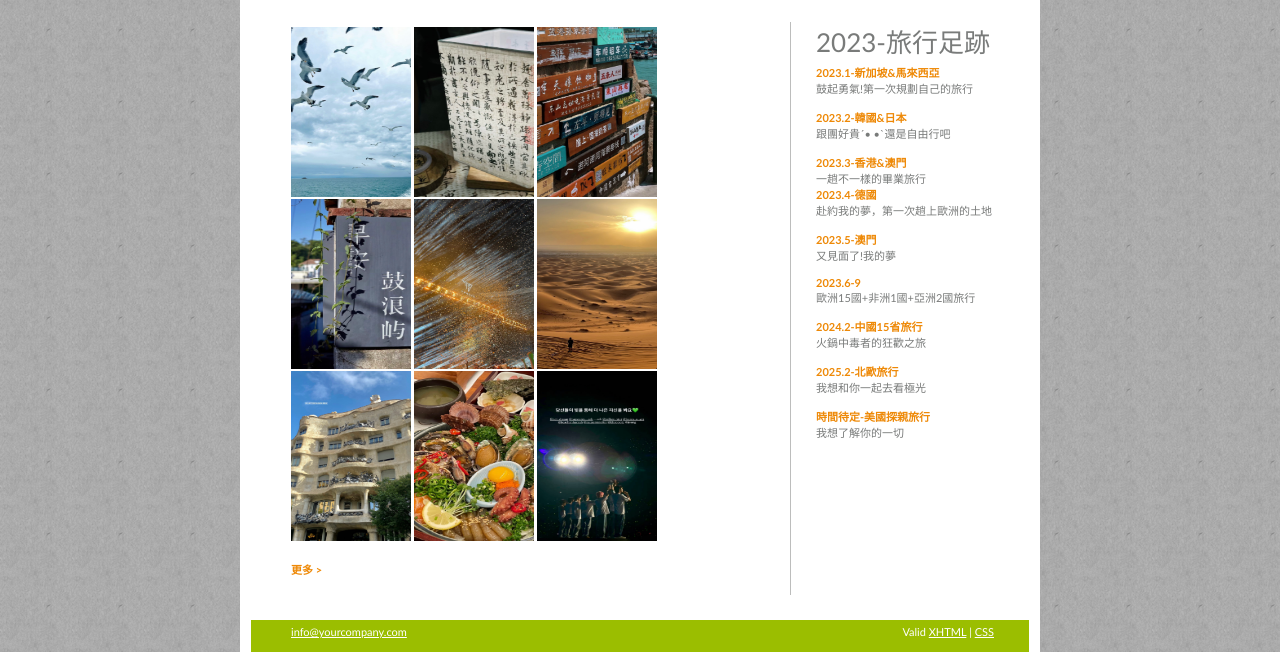
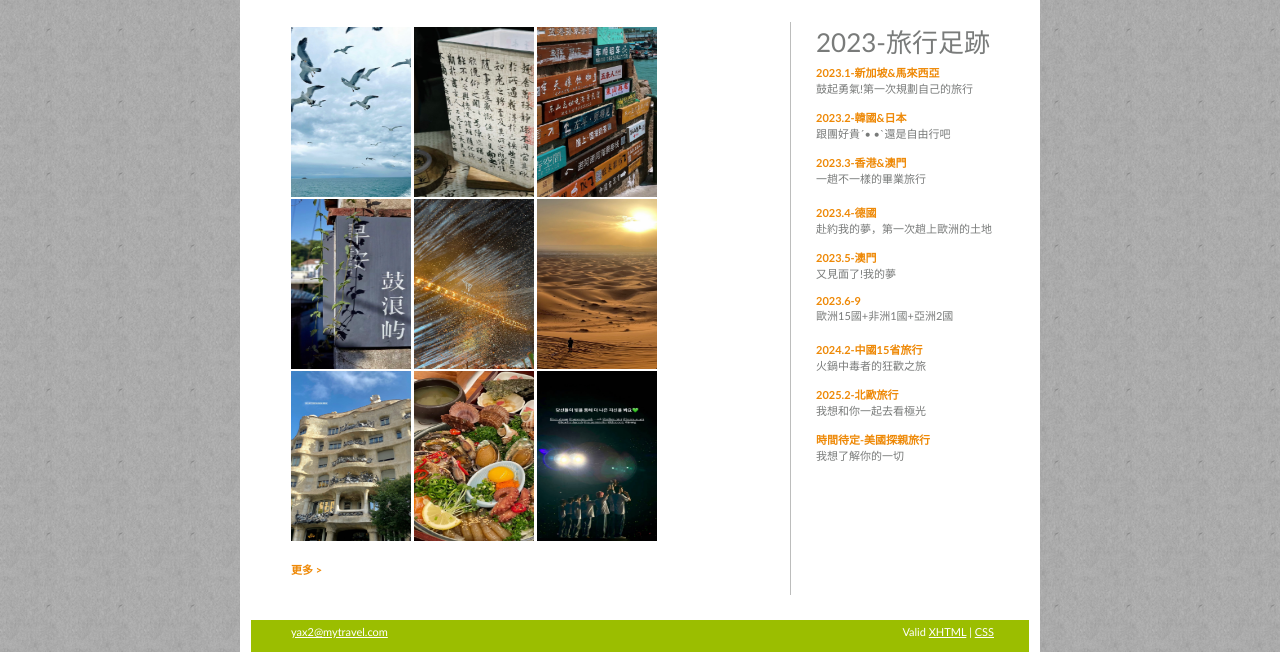
Before and after one commit to yax2005/yax1016, a plain HTML site: page index.html in a window 1280 px wide. Shown: the part 368-1020 px from the top of the page. Drawn offline with Linux system fonts and the light colour scheme.

Commit message:
Add files via upload

```diff
--- a/index.html
+++ b/index.html
@@ -63,17 +63,19 @@
           <br />
           <span class="orangetext">2023.3-香港&澳門</span><br />
           一趟不一樣的畢業旅行 </p>
+<br />
+
+
 <p><span class="orangetext"> 2023.4-德國</span><br />
           赴約我的夢，第一次趟上歐洲的土地 <br />
 
           <br />
           <span class="orangetext"> 2023.5-澳門</span><br />
-        又見面了!我的夢 <br />
+          又見面了!我的夢 <br />
           <br />
-
- <span class="orangetext"> 2023.6-9</span><br />
-          歐洲15國+非洲1國+亞洲2國旅行 <br />
-          <br />
+          <span class="orangetext">2023.6-9</span><br />
+          歐洲15國+非洲1國+亞洲2國 </p>
+<br />
 
 
 <p><span class="orangetext"> 2024.2-中國15省旅行</span><br />
@@ -98,7 +100,7 @@
 
 
     <div id="bottom">
-      <div id="email"><a href="mailto:info@yourcompany.com">info@yourcompany.com</a></div>
+      <div id="email"><a href="mailto:yax2@mytravel.com">yax2@mytravel.com</a></div>
       <div id="validtext">
         <p>Valid <a href="http://validator.w3.org/check?uri=referer">XHTML</a> | <a href="http://jigsaw.w3.org/css-validator/check/referer">CSS</a></p>
       </div>
```
Also changed, not shown: about us.html (+1 -1 lines).
